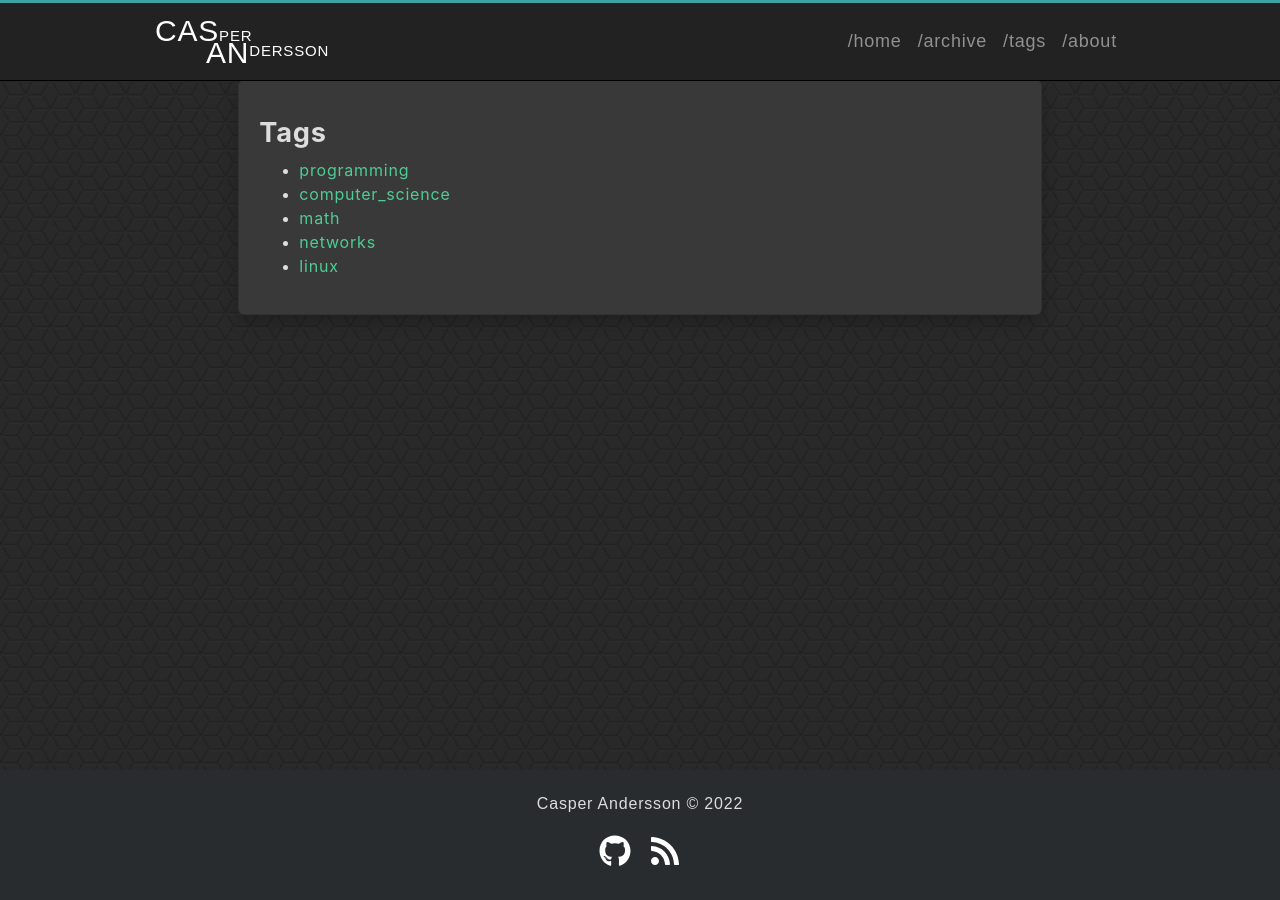
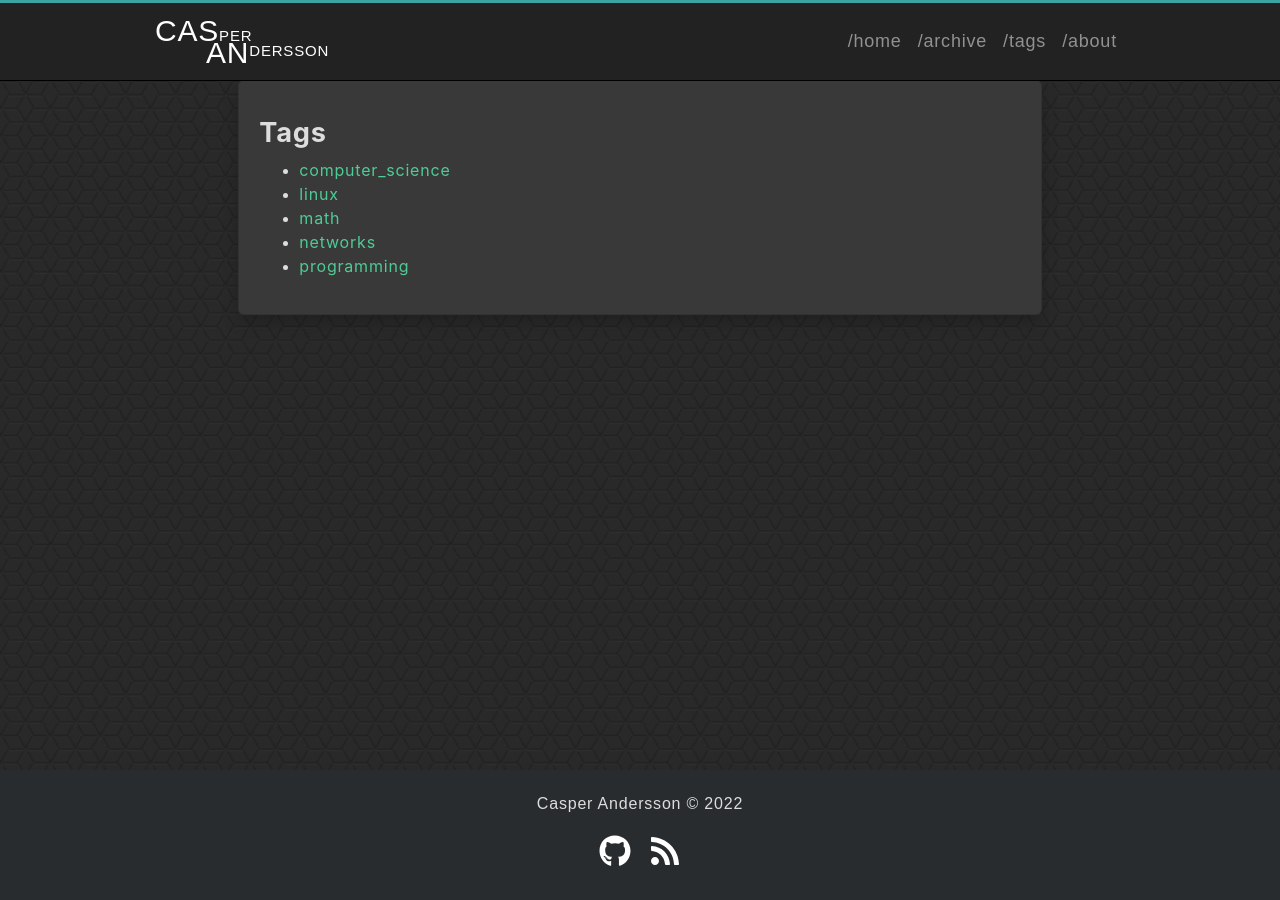
Before and after one commit to cappe987/cappe987.github.io, a Jekyll site: the page built from tags.md, in a window 1280 px wide. Built offline with Jekyll 4.4.1, drawn with Linux system fonts in a browser that asks for light colours.

Commit message:
tags: sort tags alphabetically

```diff
--- a/tags.md
+++ b/tags.md
@@ -8,7 +8,8 @@ title: Tags
 	<div class="post post-content">
 		<h1>Tags</h1>
 		<ul>
-			{% for tag in site.tags %}
+			{% assign sorted = site.tags | sort %}
+			{% for tag in sorted %}
 			<li><a class="post-content" href="{{ '/tag/' | append:tag[0] | relative_url }}.html">{{ tag[0] }}</a></li>
 			{% endfor %}
 		</ul>
```
